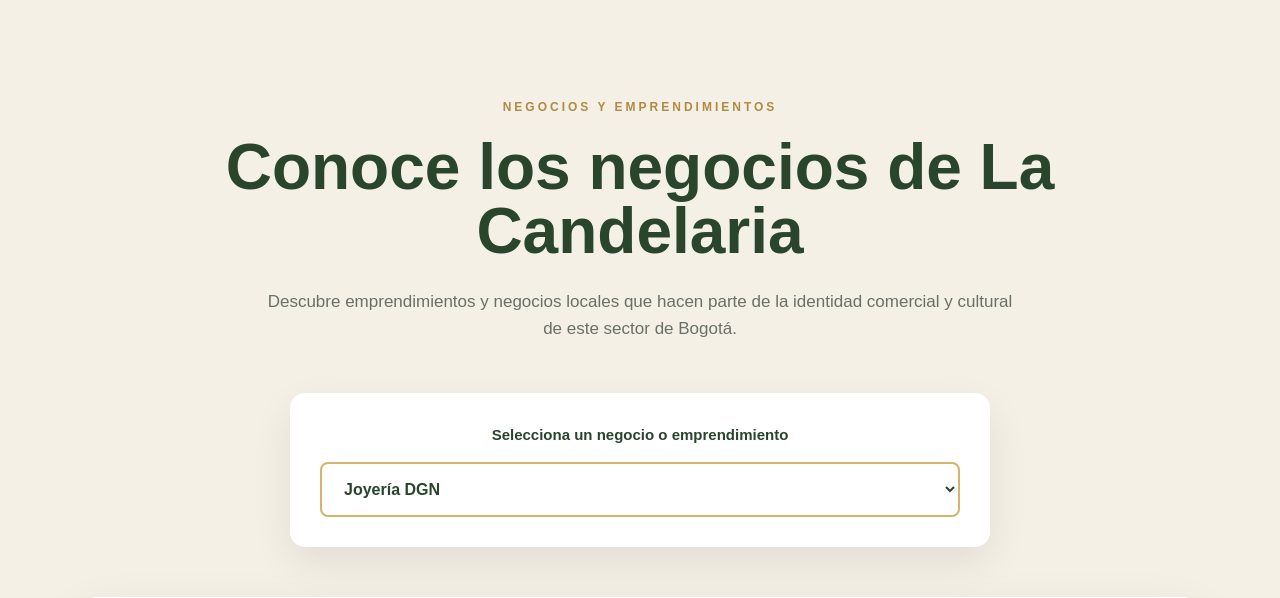
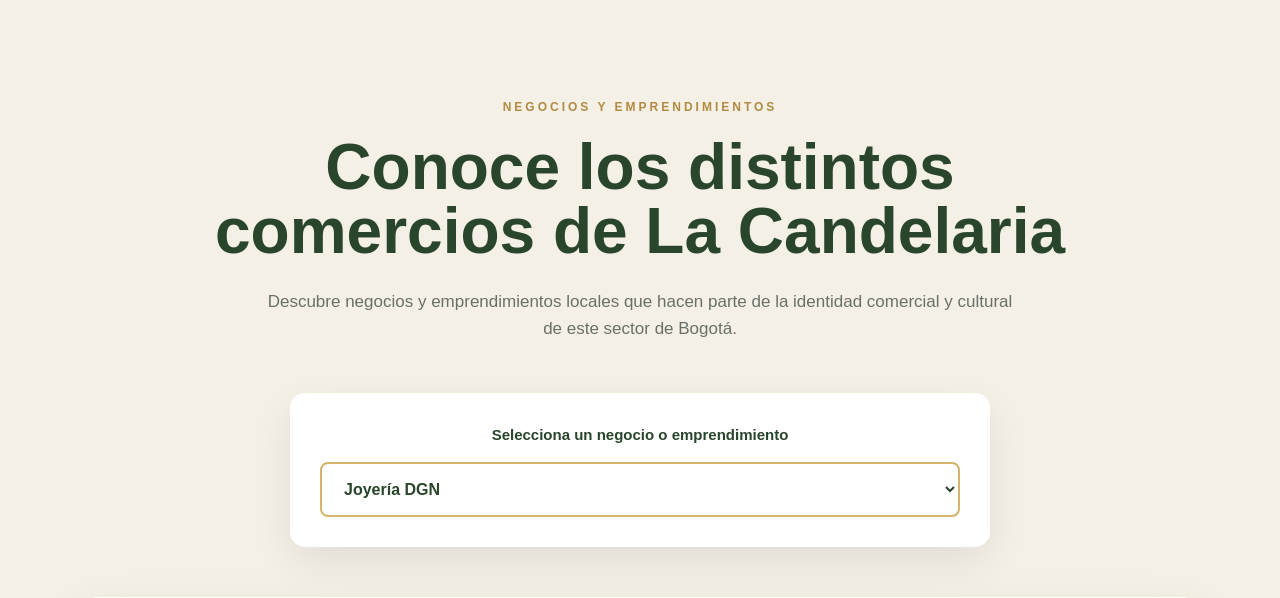
Before and after one commit to msalazarc1-cpu/Candelaria-Conectada, a plain HTML site: page index.html in a window 1280 px wide. Shown: the part 2600-3198 px from the top of the page. Drawn offline with Linux system fonts and the light colour scheme.

Commit message:
Update index.html

```diff
--- a/index.html
+++ b/index.html
@@ -192,11 +192,11 @@
                 </p>
 
                 <h2>
-                    Conoce los negocios de La Candelaria
+                    Conoce los distintos comercios de La Candelaria
                 </h2>
 
                 <p>
-                    Descubre emprendimientos y negocios locales que hacen
+                    Descubre negocios y emprendimientos locales que hacen
                     parte de la identidad comercial y cultural de este sector
                     de Bogotá.
                 </p>
```
